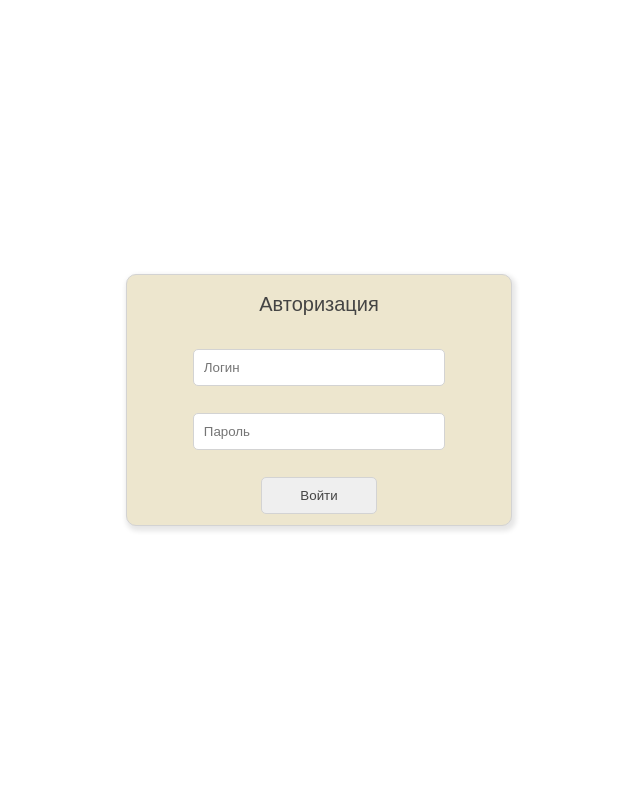
After one commit to 1MiKHalyCH1/solod.zz.mu-template, a Python web app: template templates/login.html in a window 1280 px wide. The commit adds this page. Shown: the whole page, without its empty margins (321-961 px from the left). Run offline with Jinja, Linux system fonts and the light colour scheme; the template is opened without the code that fills it, so the values that code supplies are empty.

Commit message:
added login

```diff
--- a/map.json
+++ b/map.json
@@ -9,6 +9,4 @@
     "web": "edu/web.html",
     "pnm": "edu/pnm.html",
     "ip": "edu/ip.html",
-    "news": "news.html",
-    "news-admin": "news-admin.html"
 }
--- /dev/null
+++ b/static/styles/login-style.css
@@ -0,0 +1,56 @@
+html,
+body {
+    padding: 0;
+    margin: 0;
+}
+
+main {
+    display: flex;
+    width: 100%;
+    height: 100vh;
+    justify-content: center;
+    align-items: center;
+    font-family: Arial, Tahoma, Verdana, sans-serif;
+}
+
+#title {
+    font-size: 20px;
+    color: #444444;
+    padding: 1em;
+}
+
+#window {
+    display: flex;
+    width: 30%;
+    height: 250px;
+    justify-content: center;
+    align-items: center;
+    border-radius: 10px;
+    background: #EDE6CE;
+    padding: 0;
+    box-shadow: 2px 3px 5px 2px rgba(0, 0, 0, 0.1);
+    border: 1px solid lightgray;
+}
+
+input {
+    width: 60%;
+    margin: 1em;
+    padding: 10px;
+    border-radius: 5px;
+    border: 1px solid lightgray;
+    outline: none;
+}
+
+form {
+    text-align: center;
+}
+
+#singin {
+    color: #444444;
+    border: 1px solid lightgray;
+    width: 30%;
+}
+
+#singin:hover {
+    background: white;
+}
--- /dev/null
+++ b/templates/login.html
@@ -0,0 +1,25 @@
+<!DOCTYPE html>
+<html>
+
+<head>
+    <title>Solod</title>
+    <meta charset="utf-8">
+    <meta name="viewport" content="width=device-width, initial-scale=1">
+    <link rel="shortcut icon" type="image/x-icon" href="{{ static_url('images/icon.png') }}">
+    <link rel="stylesheet" type="text/css" href="{{ static_url('styles/login-style.css') }}">
+</head>
+
+<body>
+    <main>
+        <div id="window">
+            <form>
+                <div id="title">Авторизация</div>
+                <input type="login" id="login" placeholder="Логин">
+                <input type="password" id="password" placeholder="Пароль">
+                <input type="submit" value="Войти" id="singin">
+            </form>
+        </div>
+    </main>
+</body>
+
+</html>
```
Also changed, not shown: templates/head.html (+3 -5 lines).
